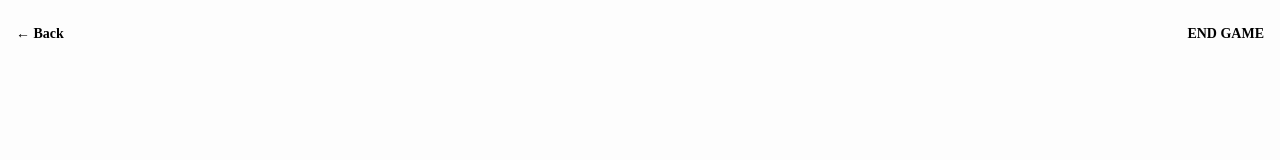
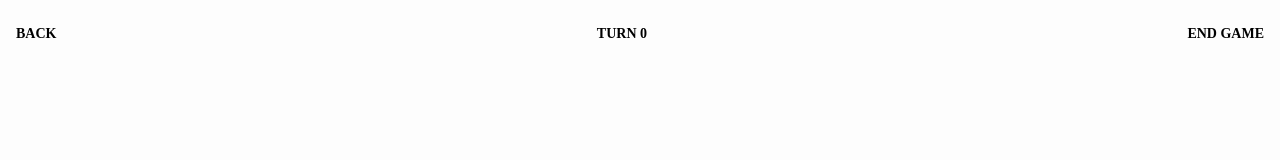
Before and after one commit to Kataman7/MakeTheMarketGreatAgain, a plain HTML site: page pages/jouer.html in a window 1280 px wide. Shown: the top 160 px of the page. Drawn offline with nearby package versions, Linux system fonts and the light colour scheme.

Commit message:
feat: compteur de tours en haut, BACK en majuscules sans fleche

```diff
--- a/assets/js/main.js
+++ b/assets/js/main.js
@@ -10,6 +10,7 @@ const $input = document.getElementById('amount');
 const $preview = document.getElementById('preview');
 const $pending = document.getElementById('pending');
 const $controls = document.getElementById('controls');
+const $turns = document.getElementById('turns');
 
 let total = loadTotal();
 let last = loadLast();
@@ -19,6 +20,7 @@ let pending = null;
 function render() {
   $total.textContent = 'TOTAL: ' + formatUSD(total);
   $last.textContent = formatUSD(pending !== null ? pending : last);
+  $turns.textContent = 'Turn ' + history.length;
   updatePreview();
 }
 
--- a/pages/jouer.html
+++ b/pages/jouer.html
@@ -11,7 +11,8 @@
 </head>
 <body class="h-full bg-[#fdfdfd] flex flex-col items-center justify-between py-6 px-4">
   <div class="w-full flex justify-between items-center">
-    <a href="../index.html" class="text-sm hover:underline">&larr; Back</a>
+    <a href="../index.html" class="text-sm hover:underline uppercase">Back</a>
+    <div id="turns" class="text-sm uppercase">Turn 0</div>
     <a href="history.html" class="text-sm hover:underline uppercase">End Game</a>
   </div>
 
```
